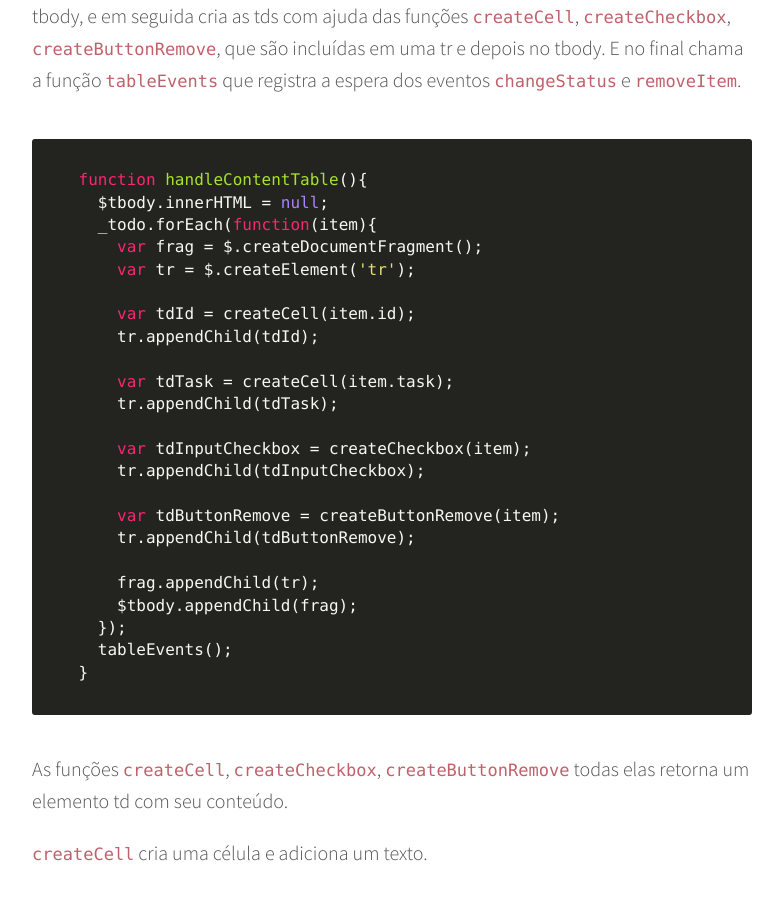
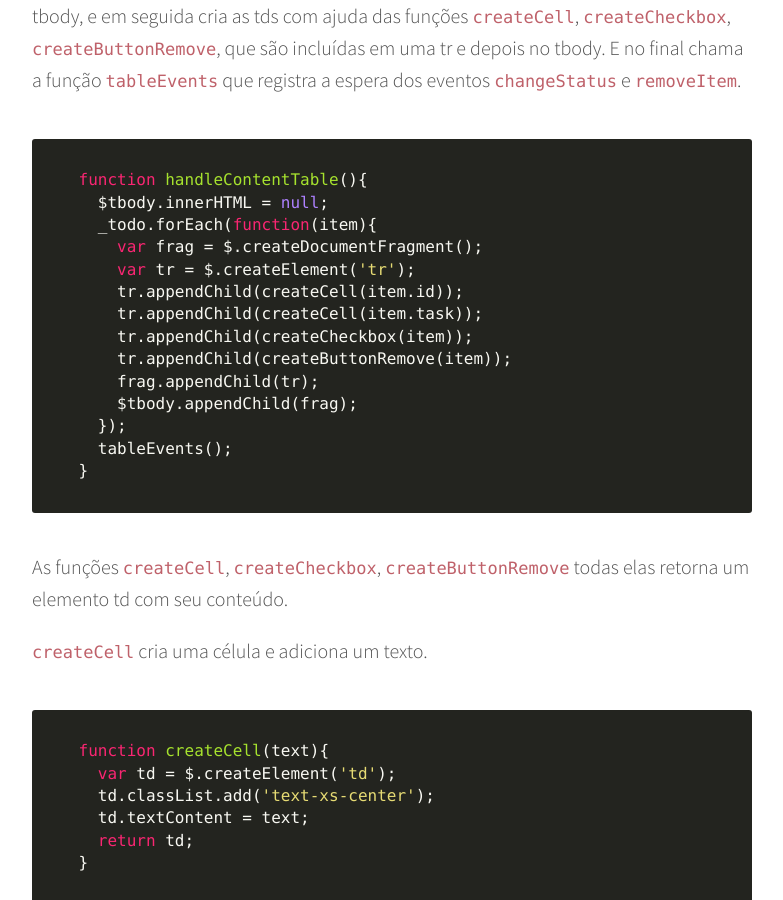
Before and after one commit to jeanfsantos/jeanfsantos.github.io, a Jekyll site: the page built from _posts/2016-06-14-a-simple-todo-list-using-javascript-es5.markdown, in a window 1280 px wide and 900 px high, scrolled down 2419 px. Shown: the whole window, without its empty margins (248-1031 px from the left). Built offline with Jekyll 4.4.1, drawn with Linux system fonts in a browser that asks for light colours; comment, search, counter and statistics services are not loaded.

Commit message:
refactor code post

```diff
--- a/_posts/2016-06-14-a-simple-todo-list-using-javascript-es5.markdown
+++ b/_posts/2016-06-14-a-simple-todo-list-using-javascript-es5.markdown
@@ -90,19 +90,10 @@ Quando a função `handleContentTable` é executado, e feito um limpo no conteú
       _todo.forEach(function(item){
         var frag = $.createDocumentFragment();
         var tr = $.createElement('tr');
-
-        var tdId = createCell(item.id);
-        tr.appendChild(tdId);
-
-        var tdTask = createCell(item.task);
-        tr.appendChild(tdTask);
-
-        var tdInputCheckbox = createCheckbox(item);
-        tr.appendChild(tdInputCheckbox);
-
-        var tdButtonRemove = createButtonRemove(item);
-        tr.appendChild(tdButtonRemove);
-
+        tr.appendChild(createCell(item.id));
+        tr.appendChild(createCell(item.task));
+        tr.appendChild(createCheckbox(item));
+        tr.appendChild(createButtonRemove(item));
         frag.appendChild(tr);
         $tbody.appendChild(frag);
       });
```
